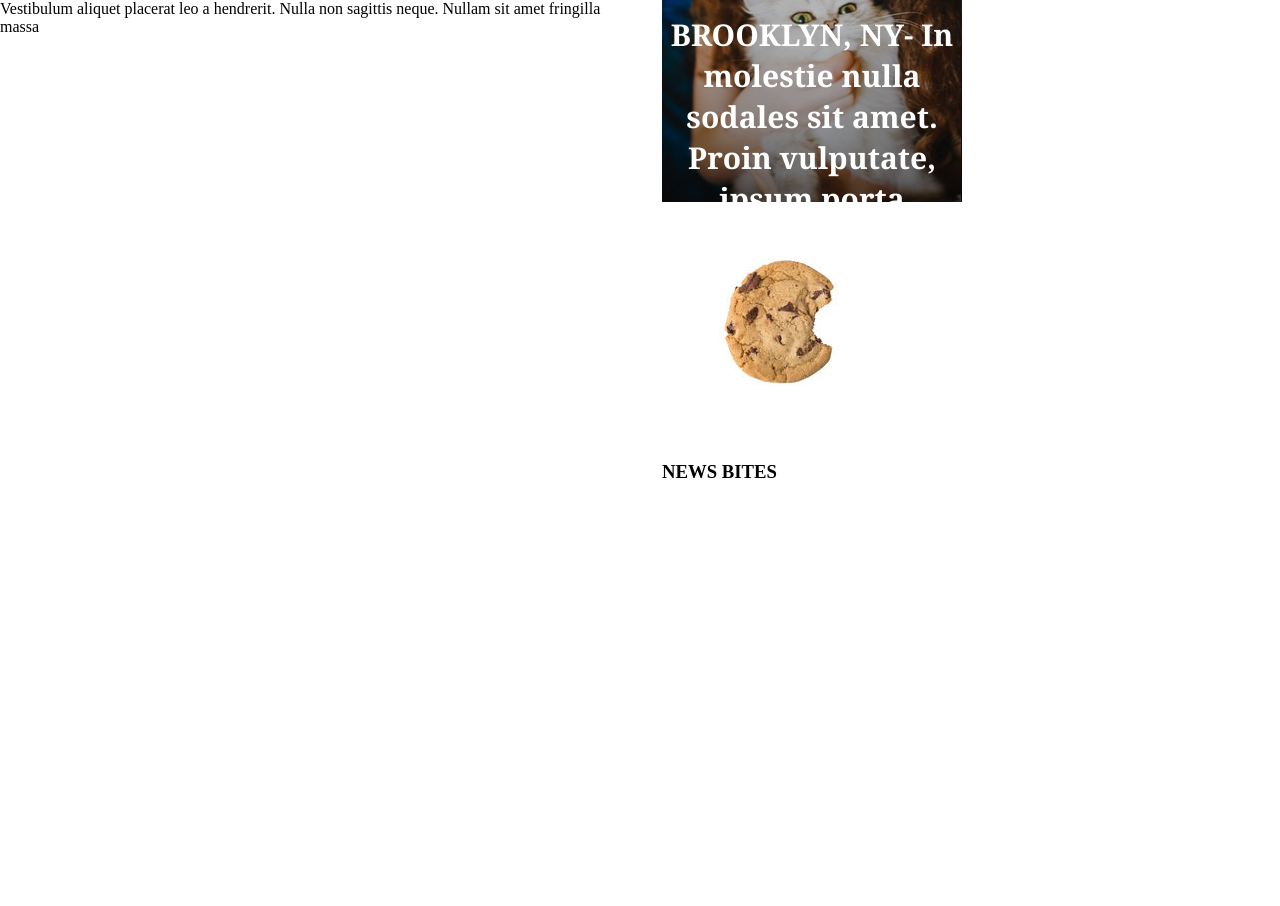
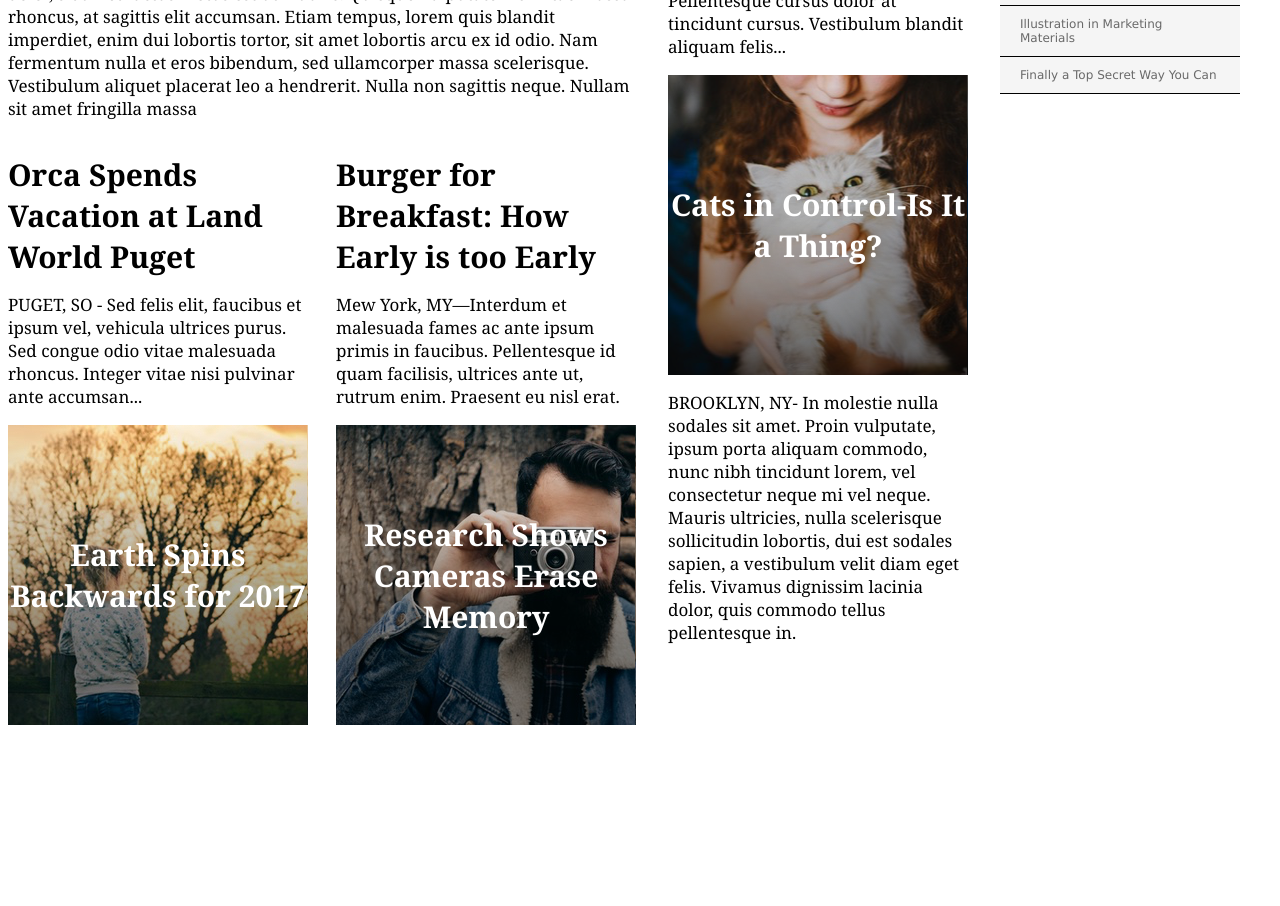
Before and after one commit to ymw932/mytimes, a plain HTML site: page index.html in a window 1280 px wide. Shown: the part 573-1479 px from the top of the page. After the commit the page ends 1376 px from the top, so only its background shows below. Drawn offline with Linux system fonts and the light colour scheme.

Commit message:
stoping for sleep

```diff
--- a/index.html
+++ b/index.html
@@ -21,11 +21,41 @@
   <div class="content">
     <div class="column large">
       <div class="lead-story">
-        <div class="image-content">
+        <div class="main-img image-content">
           <span>Mother of Three Buys Tuna Steak at Phish Concert. Leaves, "Feeling Funny."</span>
         </div>
         <p class="narrative">MONUMENT VALLEY, AZ - Lorem ipsum dolor sit amet, consectetur adipiscing elit. Pellentesque nec nisl at augue dapibus dignissim. Nunc condimentum rutrum metus, ac eleifend lacus viverra nec. Proin ultrices egestas diam sed mollis. Nulla sapien massa, dictum vitae est et, pellentesque rutrum risus. Nunc volutpat, metus ac rutrum tempus, orci nisi porttitor dolor, sit amet luctus metus est ut mauris. Quisque vulputate nisl vitae massa rhoncus, at sagittis elit accumsan. Etiam tempus, lorem quis blandit imperdiet, enim dui lobortis tortor, sit amet lobortis arcu ex id odio. Nam fermentum nulla et eros bibendum, sed ullamcorper massa scelerisque. Vestibulum aliquet placerat leo a hendrerit. Nulla non sagittis neque. Nullam sit amet fringilla massa</p>
+    </div>
+    <div class="stories">
+      <div class="story">
+        <div class="text-content">
+          <div class="text-content">
+            <h2>Orca Spends Vacation at Land World Puget</h2>
+            <p class="narrative">PUGET, SO - Sed felis elit, faucibus et ipsum vel, vehicula ultrices purus. Sed congue odio vitae malesuada rhoncus. Integer vitae nisi pulvinar ante accumsan...</p>
+          </div>
+          <div class="fall-cancelled image-content">
+            <span>Earth Spins Backwards for 2017</span>
+          </div>
+
+        </div>
       </div>
+      <div class="story">
+        <div class="text-content">
+          <h2>Burger for Breakfast: How Early is too Early</h2>
+          <p class="narrative">Mew York, MY—Interdum et malesuada fames ac ante ipsum primis in faucibus. Pellentesque id quam facilisis, ultrices ante ut, rutrum enim. Praesent eu nisl erat.</p>
+        </div>
+        <div class="pop-culture image-content">
+          <span>Research Shows Cameras Erase Memory</span>
+
+        </div>
+
+      </div>
+
+
+
+    </div>
+
+
     </div>
     <div class="column medium">
       <div class="story">
@@ -37,13 +67,21 @@
       <div class="story">
         <div class="cat-ceo image-content">
           <span>Cats in Control-Is It a Thing?</span>
+        </div>
           <p class="narrative">BROOKLYN, NY- In molestie nulla sodales sit amet. Proin vulputate, ipsum porta aliquam commodo, nunc nibh tincidunt lorem, vel consectetur neque mi vel neque. Mauris ultricies, nulla scelerisque sollicitudin lobortis, dui est sodales sapien, a vestibulum velit diam eget felis. Vivamus dignissim lacinia dolor, quis commodo tellus pellentesque in.</p>
-        </div>
+
       </div>
+    </div>
       <div class="column small">
         <img src="resources/images/img-news-bite.png" alt="Picture of chocolate chip cookie">
         <div class="news-bites">
           <h3>NEWS BITES</h3>
+          <span class="bite">Cat Emoji Goes Viral</span>
+          <span class="bite">Buy Youtube Views</span>
+          <span class="bite">Home Business Advertising Ideas</span>
+          <span class="bite">Advertising Internet Online</span>
+          <span class="bite">Illustration in Marketing Materials</span>
+          <span class="bite">Finally a Top Secret Way You Can</span>
 
         </div>
 
@@ -60,7 +98,7 @@
 
 
 
-  </div>
+
 
 </body>
 </html>
--- a/resources/css/style.css
+++ b/resources/css/style.css
@@ -1,5 +1,9 @@
 body {
-  margin: 0;
+    margin: 70;
+    font-family: Georgia;
+    font-size: 17px;
+    color: black;
+    display: block;
 }
 
 header {
@@ -44,6 +48,7 @@ header nav span {
 
 .content {
   display: flex;
+  justify-content: center;
   width: 1232;
   margin: 0 auto 78px auto;
   padding-top: 116px;
@@ -69,22 +74,101 @@ header nav span {
   flex-direction: column;
 }
 
-.image-content {
+.main-img.image-content {
   background-image: url(../images/img-story-main.png);
-  height: 300px;
-  margin-top: 15px;
-  font-family: Georgia;
-  font-weight: bold;
-  font-size: 30px;
-  color: white;
-  text-align: center;
+  text-align: left;
+  margin-top: 0;
 }
 
-.lead-story .image-content {
+.lead-story .main-img.image-content span {
   font-size: 40px;
   text-align: left;
+  margin: 10px;
+}
+
+.image-content {
+  display: flex;
+  flex-direction: column;
+  height: 300px;
+  justify-content: center;
+  font-weight: bold;
+
+
+}
+
+.image-content span {
+  display: flex;
+  color: white;
+  font-size: 30px;
+  font-family: Georgia;
+  text-align: center;
+
+}
+
+.stories {
+  display: flex;
+  justify-content: space-between;
+  margin-top: 17px;
+}
+
+.story {
+  display: flex;
+	flex-direction: column;
+	width: 300px;
+}
+
+.narrative {
+ margin-top: 16px;
+ font-family: Georgia;
+ font-size: 17px;
+}
+
+
+
+.fall-cancelled.image-content {
+  background-image: url(../images/img-story-2.png);
+
+}
+
+
+.pop-culture.image-content {
+  background-image: url(../images/img-story-3.png);
+
 }
 
 .cat-ceo.image-content {
   background-image: url(../images/img-story-1.png);
+
+
 }
+
+h2 {
+  margin-top: 0;
+    margin-bottom: 0;
+    font-family: Georgia;
+    font-size: 30px;
+    font-weight: bold;
+    font-style: normal;
+}
+
+
+.column.small {
+  width: 240px;
+}
+
+.column {
+  display: flex;
+  flex-direction: column;
+  margin-right: 32px;
+}
+
+
+.news-bites .bite {
+    display: block;
+    padding: 11px 20px;
+    border-bottom: 1px solid black;
+    background-color: WhiteSmoke;
+    font-family: Verdana;
+    font-size: 12px;
+    color: DimGray;
+  }
```
